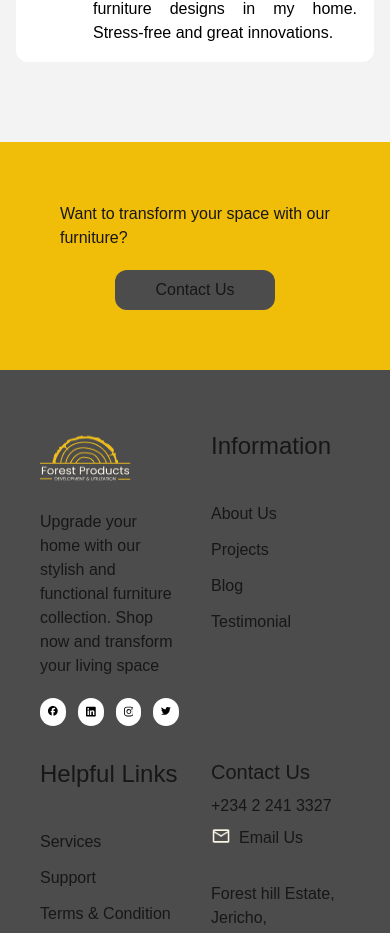
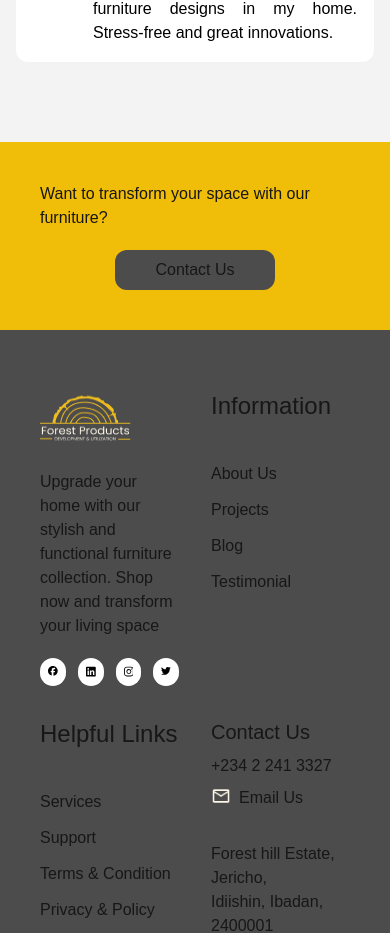
Before and after one commit to Bida3443/Forest-products, a Next.js app: page / in a window 390 px wide. Shown: the part 4995-5928 px from the top of the page. Built offline with nearby package versions, Linux system fonts and the light colour scheme.

Commit message:
forest products

```diff
--- a/src/components/Section1/Section.tsx
+++ b/src/components/Section1/Section.tsx
@@ -9,7 +9,7 @@ import Bedroom from "../../../public/Bed Room.png";
 
 export default function Services() {
   return (
-    <section className="bg-white overflow-hidden min-h-screen pb-10">
+    <section className="bg-white overflow-hidden min-h-screen pb-10 ">
       <div className="flex flex-col place-items-center gap-10 ">
         <h1 className="text-black text-3xl font-bold">Our Services</h1>
         <div className="grid grid-cols-1 items-center justify-center lg:px-0 px-5 text-black">
--- a/src/components/Section5/Section5.tsx
+++ b/src/components/Section5/Section5.tsx
@@ -3,7 +3,7 @@
 export default function Section ()  {
   return (
     <div className='bg-[#F0BD09]'>
-        <div className='flex lg:flex-row flex-col justify-center p-15 lg:gap-90 gap-5 items-center'>
+        <div className='flex lg:flex-row flex-col justify-center lg:p-15 p-10 lg:gap-90 gap-5 items-center'>
             <h1 className='lg:text-xl text-md'>Want to transform your space with our furniture?</h1>
             <button className='bg-[#4C4C4D] lg:py-3 py-2 lg:px-20 px-10 lg:text-xl text-md rounded-xl cursor-pointer transition-all duration-300'>Contact Us</button>
         </div>
```
